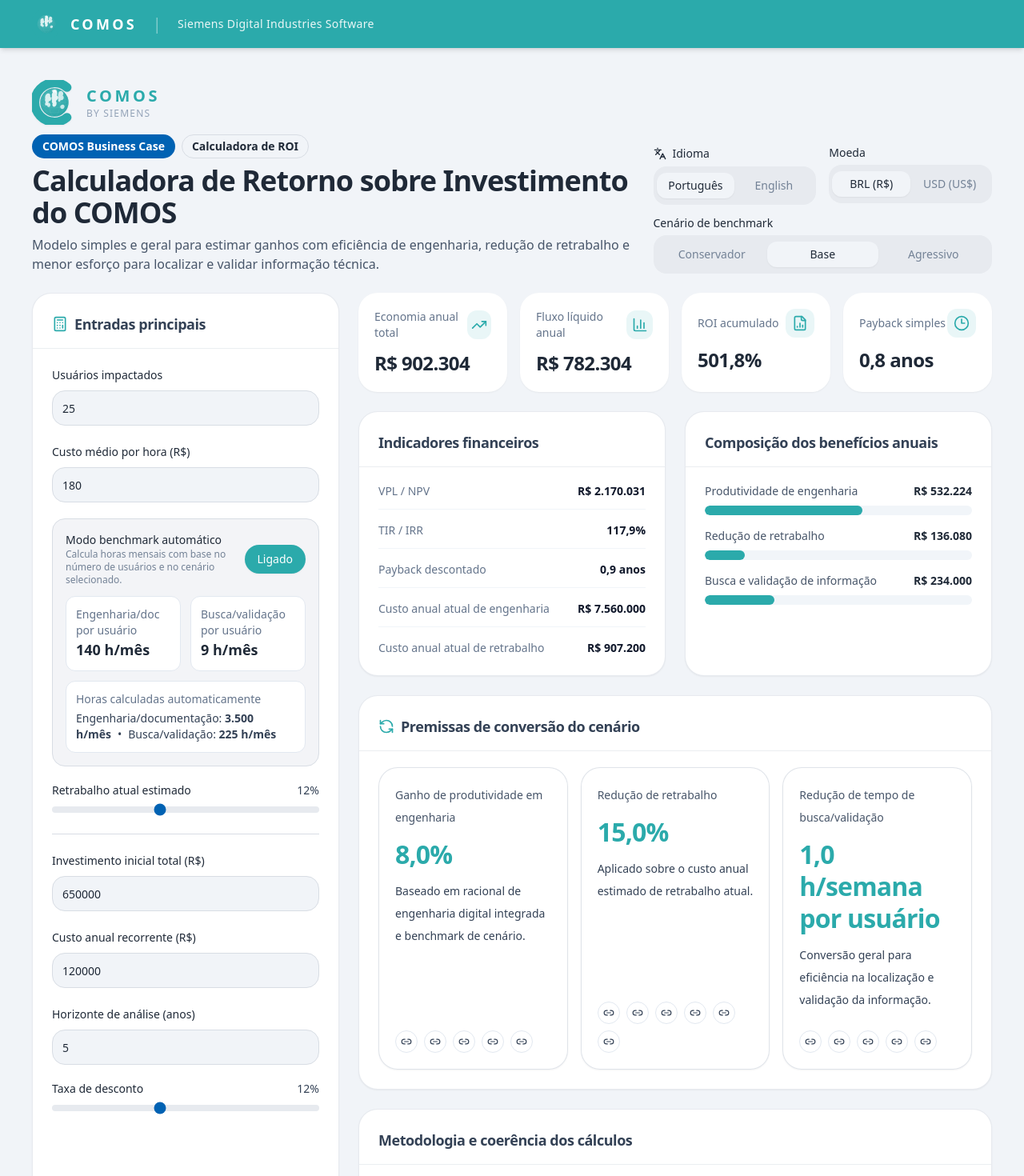
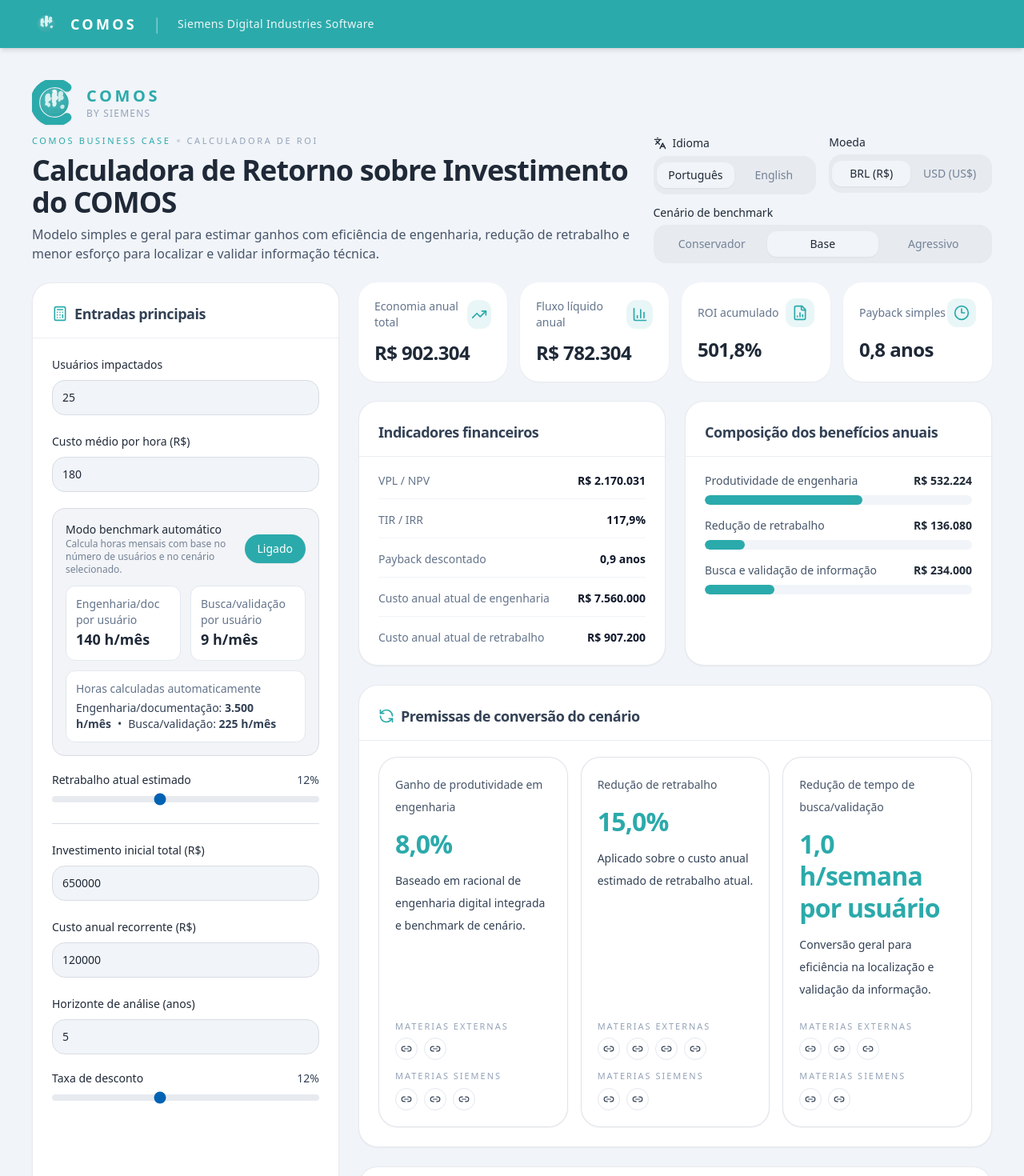
Before and after one commit to TadeuMartins/COMOS_CALCULATOR, a React (Vite) app: page / in a window 1280 px wide. Shown: the top 1470 px of the page at 80% size. Built offline with nearby package versions, Linux system fonts and the light colour scheme.

Commit message:
feat: refine header labels and source link grouping
Co-authored-by: TadeuMartins <156713091+TadeuMartins@users.noreply.github.com>

```diff
--- a/comos_roi_calculator_app.tsx
+++ b/comos_roi_calculator_app.tsx
@@ -4,7 +4,6 @@ import { Input } from "@/components/ui/input";
 import { Label } from "@/components/ui/label";
 import { Tabs, TabsList, TabsTrigger } from "@/components/ui/tabs";
 import { Slider } from "@/components/ui/slider";
-import { Badge } from "@/components/ui/badge";
 import { Separator } from "@/components/ui/separator";
 import { BarChart3, Calculator, TrendingUp, Clock3, RefreshCcw, FileBarChart2, Languages, Link2 } from "lucide-react";
 
@@ -181,8 +180,8 @@ export default function ComosRoiCalculatorApp() {
       a1: "Ganho de produtividade em engenharia",
       a2: "Redução de retrabalho",
       a3: "Redução de tempo de busca/validação",
-      externalSourcesLabel: "Fontes externas",
-      siemensSourcesLabel: "Fontes Siemens",
+      externalSourcesLabel: "Materias externas",
+      siemensSourcesLabel: "Materias Siemens",
       assumptionHoursPerUser: "h/semana por usuário",
       hoursMonth: "h/mês",
       portuguese: "Português",
@@ -245,8 +244,8 @@ export default function ComosRoiCalculatorApp() {
       a1: "Engineering productivity gain",
       a2: "Rework reduction",
       a3: "Search/validation time reduction",
-      externalSourcesLabel: "External sources",
-      siemensSourcesLabel: "Siemens sources",
+      externalSourcesLabel: "External materials",
+      siemensSourcesLabel: "Siemens materials",
       assumptionHoursPerUser: "h/week per user",
       hoursMonth: "h/month",
       portuguese: "Português",
@@ -425,9 +424,10 @@ export default function ComosRoiCalculatorApp() {
                 <div className="text-xs text-slate-400 tracking-widest uppercase">by Siemens</div>
               </div>
             </div>
-            <div className="flex items-center gap-2 mb-2">
-              <Badge className="rounded-full px-3 py-1 text-sm">{t.businessCase}</Badge>
-              <Badge variant="outline" className="rounded-full px-3 py-1 text-sm">{t.roiCalculator}</Badge>
+            <div className="mb-2 flex flex-wrap items-center gap-2 text-[11px] font-medium uppercase tracking-[0.24em] text-slate-400">
+              <span className="text-[#2BAAAB]">{t.businessCase}</span>
+              <span className="h-1 w-1 rounded-full bg-slate-300" aria-hidden="true" />
+              <span>{t.roiCalculator}</span>
             </div>
             <h1 className="text-3xl md:text-4xl font-bold tracking-tight">{t.title}</h1>
             <p className="text-slate-600 mt-2 max-w-3xl">{t.subtitle}</p>
@@ -592,7 +592,12 @@ export default function ComosRoiCalculatorApp() {
                         <strong className="block text-[2rem] font-semibold leading-tight tracking-tight text-[#2BAAAB]">{item.highlight}</strong>
                         <div className="max-w-xs text-sm leading-7 text-slate-700">{item.description}</div>
                       </div>
-                      <SourceList sources={item.sources} itemTitle={item.title} />
+                      <SourceList
+                        sources={item.sources}
+                        itemTitle={item.title}
+                        externalSourcesLabel={t.externalSourcesLabel}
+                        siemensSourcesLabel={t.siemensSourcesLabel}
+                      />
                     </article>
                   ))}
                 </div>
@@ -702,22 +707,50 @@ function BenefitBar({ label, value, total, currency, locale }: { label: string;
   );
 }
 
+function isSiemensSource(url: string) {
+  try {
+    const hostname = new URL(url).hostname.toLowerCase();
+    return hostname.includes("siemens.");
+  } catch {
+    return false;
+  }
+}
+
 function SourceList({
   sources,
   itemTitle,
+  externalSourcesLabel,
+  siemensSourcesLabel,
 }: {
   sources: Array<{ label: string; url: string }>;
   itemTitle: string;
+  externalSourcesLabel: string;
+  siemensSourcesLabel: string;
 }) {
+  const groupedSources = [
+    {
+      label: externalSourcesLabel,
+      items: sources.filter((source) => !isSiemensSource(source.url)),
+    },
+    {
+      label: siemensSourcesLabel,
+      items: sources.filter((source) => isSiemensSource(source.url)),
+    },
+  ].filter((group) => group.items.length > 0);
+
   return (
-    <ul className="mt-6 flex flex-wrap gap-2">
-        {sources.map((source, index) => (
+    <div className="mt-6 space-y-3">
+      {groupedSources.map((group) => (
+        <div key={group.label} className="space-y-1.5">
+          <div className="text-[11px] uppercase tracking-[0.18em] text-slate-400">{group.label}</div>
+          <ul className="flex flex-wrap gap-2">
+            {group.items.map((source) => (
               <li key={source.url}>
                 <a
                   href={source.url}
                   target="_blank"
                   rel="noreferrer"
-              aria-label={source.label}
+                  aria-label={`${itemTitle}: ${group.label} — ${source.label}`}
                   title={source.label}
                   className="inline-flex h-7 w-7 items-center justify-center rounded-full border border-slate-200 bg-white text-slate-700 transition hover:border-slate-400 hover:text-slate-900"
                 >
@@ -727,5 +760,8 @@ function SourceList({
               </li>
             ))}
           </ul>
+        </div>
+      ))}
+    </div>
   );
 }
```
Lines whose indentation alone changed are shown as unchanged.
